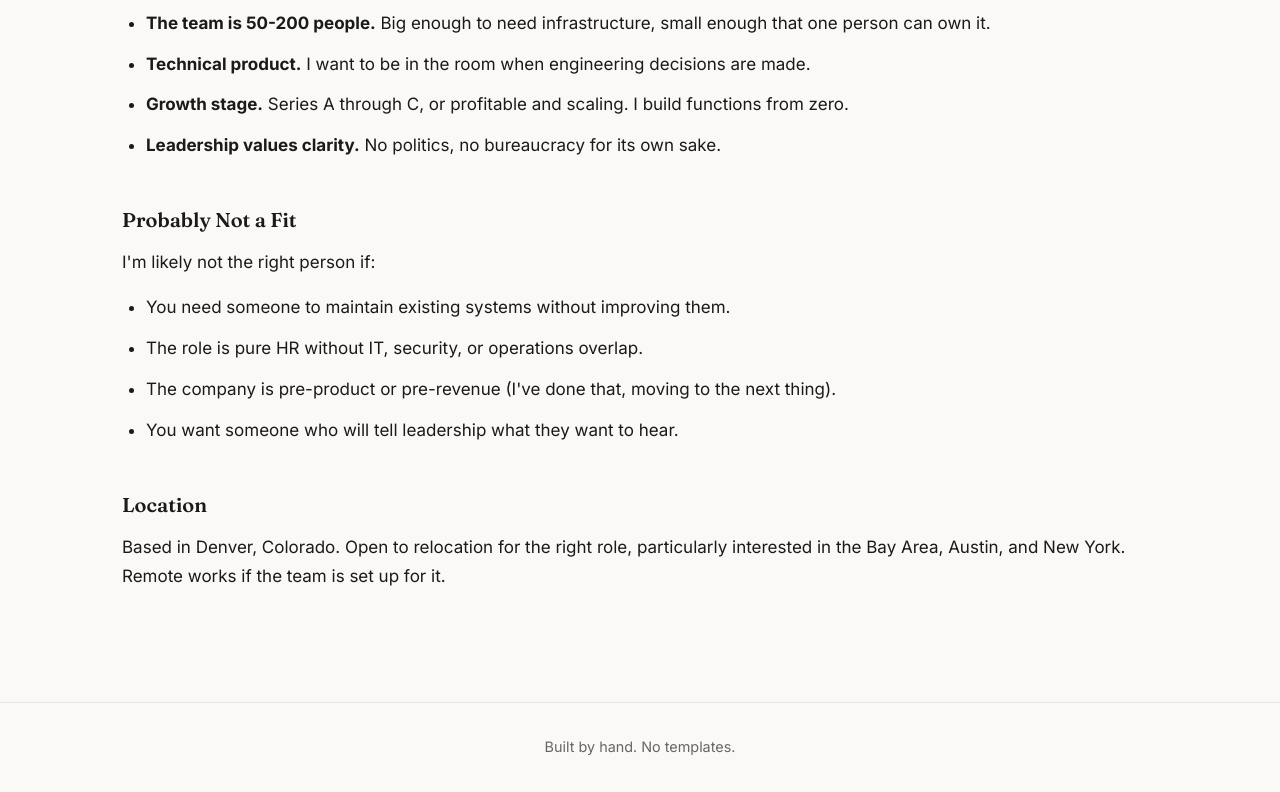
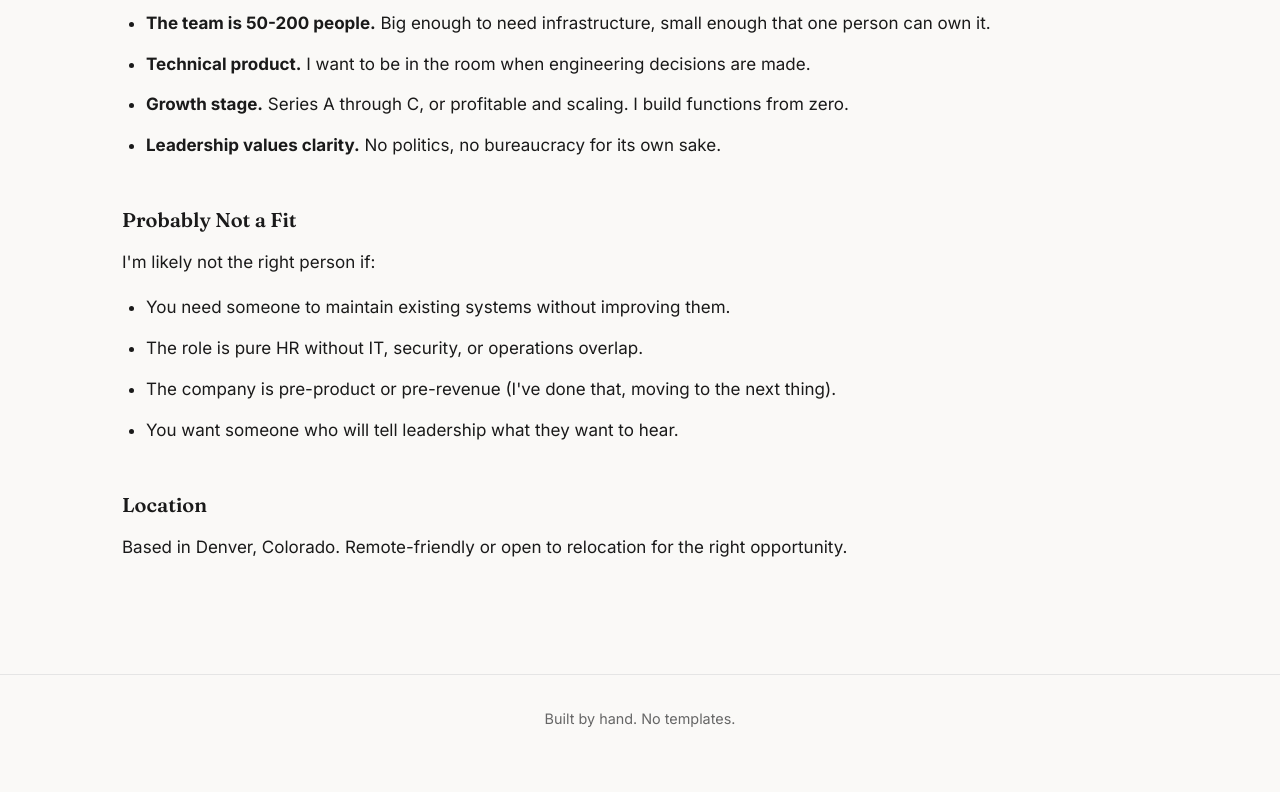
Before and after one commit to ifwewillit/ifwewillit.github.io, a plain HTML site: page contact.html in a window 1280 px wide. Shown: the part 629-1421 px from the top of the page. After the commit the page ends 1392 px from the top, so only its background shows below. Drawn offline with Linux system fonts and the light colour scheme.

Commit message:
Fix location preferences - remove made up cities

```diff
--- a/contact.html
+++ b/contact.html
@@ -74,7 +74,7 @@
 
             <div class="contact-location">
                 <h2>Location</h2>
-                <p>Based in Denver, Colorado. Open to relocation for the right role, particularly interested in the Bay Area, Austin, and New York. Remote works if the team is set up for it.</p>
+                <p>Based in Denver, Colorado. Remote-friendly or open to relocation for the right opportunity.</p>
             </div>
         </div>
     </section>
```
Also changed, not shown: now.html (+1 -1 lines).
